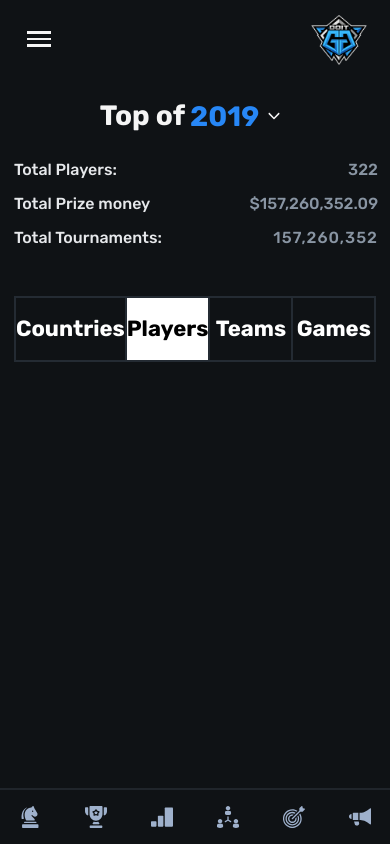
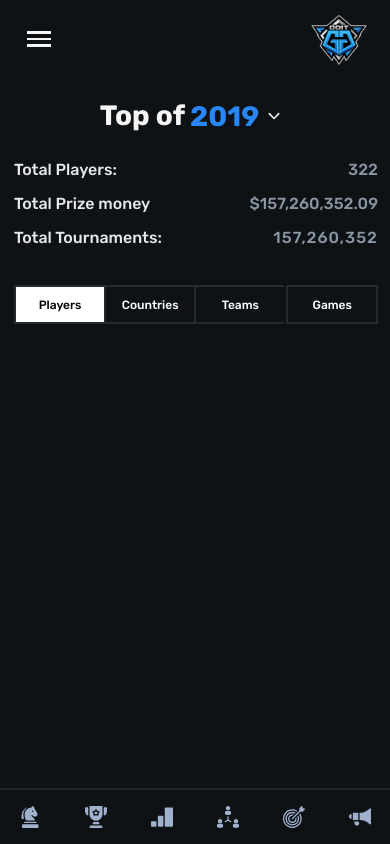
Before and after one commit to M1nt-y/doit, a Vue app: page /top in a window 390 px wide. Built offline with nearby package versions, Linux system fonts and the light colour scheme.

Commit message:
dima-dev: Изменения порядка при ширине экрана, обрезка слов

```diff
--- a/src/pages/TopPage.vue
+++ b/src/pages/TopPage.vue
@@ -25,7 +25,7 @@
       </div>
       <div class="top__btn">
         <div class="btn"
-        v-for="btn in btnTab"
+        v-for="btn in sortedBtnTab"
         :class="{ active: btn.search === selectedBtn }"
         @click="selectBtn(btn)"
         >
@@ -38,7 +38,7 @@
 
 <script setup>
 import IconArrow from '@/assets/icons/Arrow.vue'
-import { ref, onMounted} from 'vue';
+import { ref, onMounted, computed } from 'vue';
 
 const displayYears = ref(false);
 
@@ -96,6 +96,15 @@ window.addEventListener('resize', () => {
   isMobile.value = window.innerWidth < 768;
 });
 
+const sortedBtnTab = computed(() => {
+  if(isMobile.value){
+    const oneElement = btnTab.value[0];
+    const twoElement = btnTab.value[1];
+    return [btnTab.value[1], btnTab.value[0], btnTab.value[2], btnTab.value[3]]
+  }else{
+    return btnTab.value
+  }
+});
 
 </script>
 
@@ -238,6 +247,9 @@ window.addEventListener('resize', () => {
   &__btn{
     display: flex;
     margin-top: 50px;
+    @include media-breakpoint-down(xs) {
+      margin-top: 39px;
+    }
     .btn{
       max-width: 294px;
       width: 100%;
@@ -255,6 +267,13 @@ window.addEventListener('resize', () => {
         background: white;
         color: black;
       }
+      @include media-breakpoint-down(xs) {
+        font-weight: 500;
+        font-size: 12px;
+        line-height: 100%;
+        padding: 12px 0px;
+        padding-bottom: 11px;
+      }
     }
     .btn:nth-child(1),
     .btn:nth-child(2),
@@ -264,6 +283,11 @@ window.addEventListener('resize', () => {
     .btn.active{
       background: white;
       color: black;
+    };
+    .btn:nth-child(4){
+      @include media-breakpoint-down(xs) {
+        transform: translateX(2px);
+      }
     }
   }
 }
```
